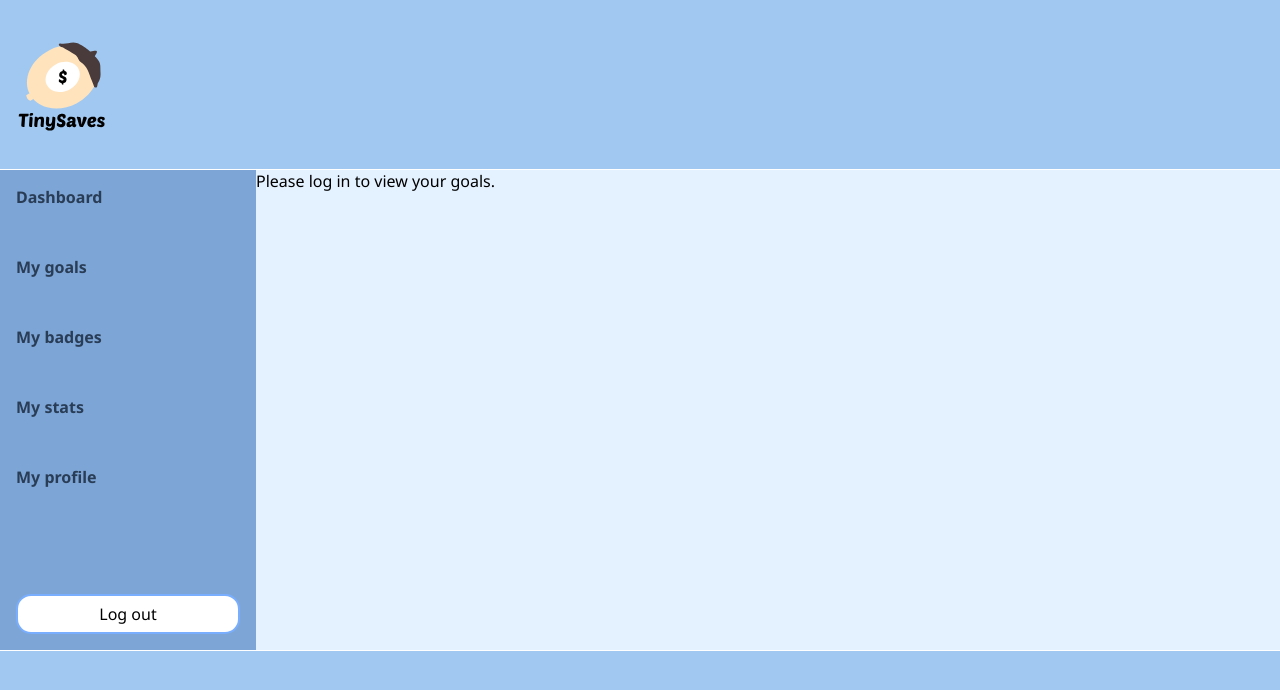
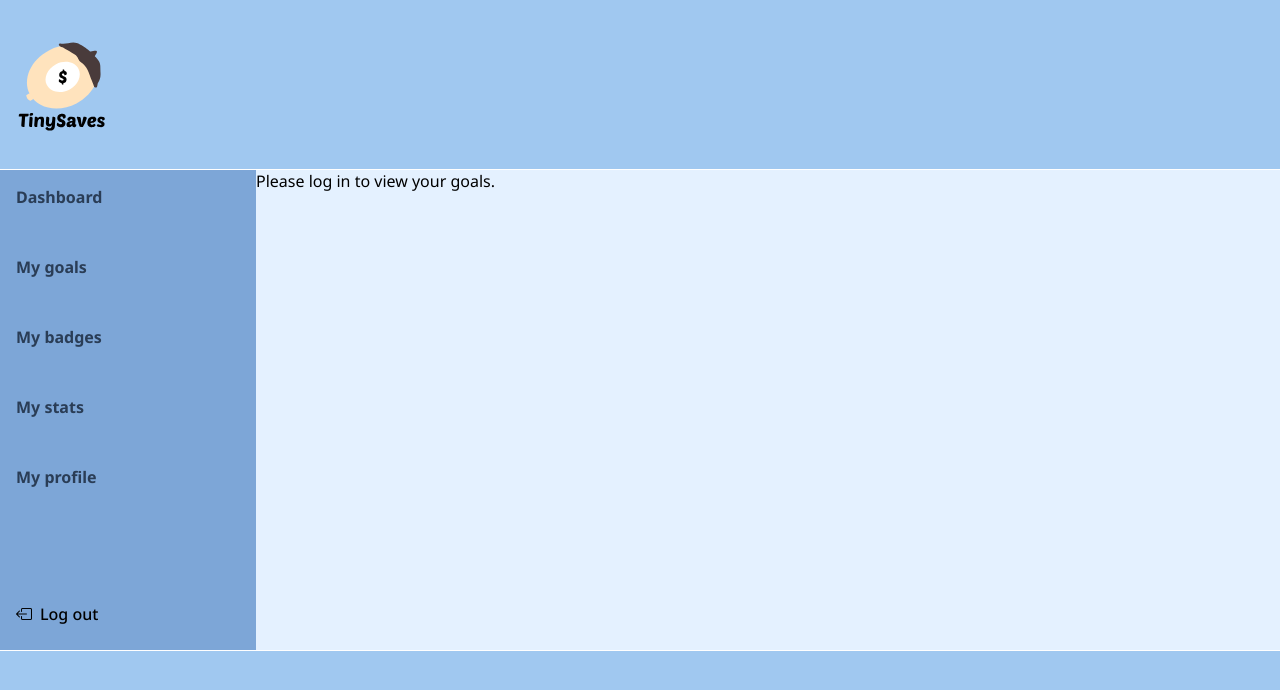
Before and after one commit to Niccar95/tinysaves, a Next.js app: page /goals in a window 1280 px wide. Shown: the top 690 px of the page. Built offline with nearby package versions, Linux system fonts and the light colour scheme; no server answers.

Commit message:
Added icons to some buttons and improved their styling

```diff
--- a/src/app/components/Navbar.tsx
+++ b/src/app/components/Navbar.tsx
@@ -41,11 +41,12 @@ const Navbar = () => {
             </Link>
           </li>
         </ul>
-        <div>
+        <section className="logoutButtonSection">
           <button className="logoutButton" onClick={handleLogout}>
+            <i className="bi bi-box-arrow-left"></i>
             Log out
           </button>
-        </div>
+        </section>
       </nav>
     </>
   );
--- a/src/app/components/SavingsForm.tsx
+++ b/src/app/components/SavingsForm.tsx
@@ -84,7 +84,8 @@ const SavingsForm = () => {
   return (
     <>
       <button className="addGoalButton" onClick={addNewGoal}>
-        Add new goal <i className="bi bi-plus-circle"></i>
+        <i className="bi bi-plus-circle"></i>
+        Add new goal
       </button>
 
       {!isFormHidden && (
--- a/src/app/components/ToolBar.tsx
+++ b/src/app/components/ToolBar.tsx
@@ -14,8 +14,12 @@ const ToolBar = ({ goal, deleteGoal }: GoalProps) => {
   return (
     <>
       <section className="toolBar">
-        <button className="actionButton">Customise</button>
+        <button className="actionButton">
+          <i className="bi bi-palette"></i>
+          Customise
+        </button>
         <button onClick={handleDeleteGoal} className="actionButton">
+          <i className="bi bi-trash3"></i>
           Delete goal
         </button>
       </section>
--- a/src/styles/buttons.scss
+++ b/src/styles/buttons.scss
@@ -16,33 +16,32 @@
 
 
 .logoutButton {
-    width: 100%;
-    border-radius: 15px;
     height: 40px;
-    background-color: white;
+    font-weight: $button-font-weight;
+    background-color: transparent;
     color: $primary-text-color;
-    border: solid 2px $border-color;
+    border: none;
     cursor: pointer;
 
     &:hover {
         text-decoration: underline;
-        border: solid 3px $border-color;
     }
 }
 
-
 .addButton, .toolsButton, .actionButton, .addGoalButton  {
+    font-size: 0.9rem;
     border-radius: 15px;
-        height: 50px;
+    height: 40px;
     width: 200px;
     background-color: white;
     color: $primary-text-color;
-        border: solid 4px $border-color;
+    border: solid 2px $border-color;
     font-weight: $button-font-weight;
     cursor: pointer;
+
     &:hover {
         opacity: 0.8;
-            border: solid 5px $border-color;
+        border: solid 3px $border-color;
         }
 }
 
--- a/src/styles/icons.scss
+++ b/src/styles/icons.scss
@@ -1,4 +1,3 @@
-.bi-plus-circle {
-    color: black;
-    margin-left: 5px;
+.bi-trash3, .bi-palette, .bi-plus-circle, .bi-box-arrow-left {
+    margin-right: 8px;
   }
```
Lines whose indentation alone changed are shown as unchanged.
